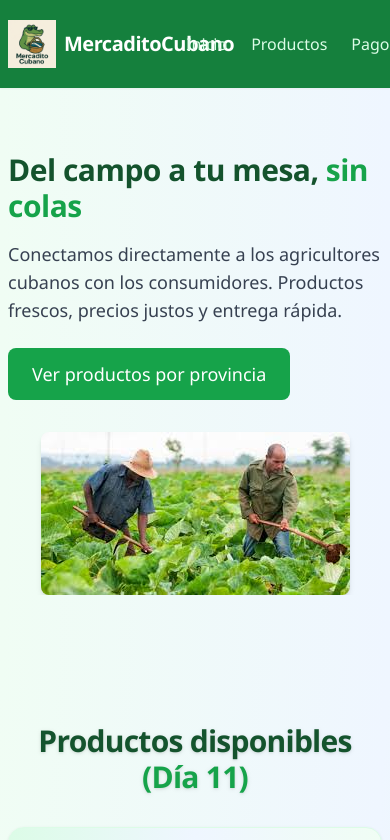
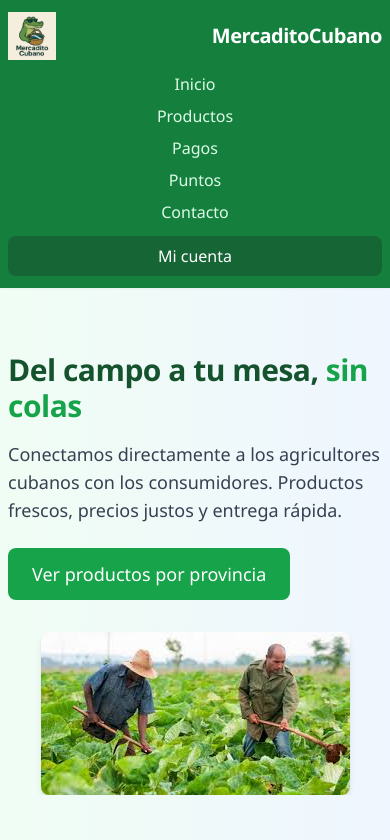
Before and after one commit to OMG-03/MercaditoCubano, a React (Create React App) app: page / in a window 390 px wide. Shown: the top 840 px of the page. Built offline with nearby package versions, Linux system fonts and the light colour scheme.

Commit message:
Update MercaditoHeader.js

```diff
--- a/src/components/MercaditoHeader.js
+++ b/src/components/MercaditoHeader.js
@@ -3,8 +3,8 @@ import React from 'react';
 const MercaditoHeader = () => {
   return (
     <header className="bg-green-700 shadow-sm sticky top-0 z-10">
-      <div className="container mx-auto px-4 py-3 flex items-center justify-between">
-        <div className="flex items-center">
+      <div className="container mx-auto px-4 py-3 flex flex-col sm:flex-row sm:items-center sm:justify-between gap-3">
+        <div className="flex items-center justify-between">
           <img
             src="imagenes/MercaditoCubano.png"
             alt="MercaditoCubano"
@@ -12,8 +12,8 @@ const MercaditoHeader = () => {
           />
           <h1 className="ml-2 text-xl font-bold text-white">MercaditoCubano</h1>
         </div>
-        <nav>
-          <ul className="flex space-x-6">
+        <nav className="w-full sm:w-auto">
+          <ul className="flex flex-col sm:flex-row w-full sm:w-auto text-center sm:text-left space-y-2 sm:space-y-0 sm:space-x-6">
             <li><a href="#inicio" className="text-green-100 hover:text-white">Inicio</a></li>
             <li><a href="#productos" className="text-green-100 hover:text-white">Productos</a></li>
             <li><a href="#pagos" className="text-green-100 hover:text-white">Pagos</a></li>
@@ -21,7 +21,7 @@ const MercaditoHeader = () => {
             <li><a href="#contacto" className="text-green-100 hover:text-white">Contacto</a></li>
           </ul>
         </nav>
-        <button className="bg-green-800 text-white px-4 py-2 rounded-lg hover:bg-green-900 transition-colors">
+        <button className="bg-green-800 text-white px-4 py-2 rounded-lg hover:bg-green-900 transition-colors w-full sm:w-auto">
           Mi cuenta
         </button>
       </div>
```
